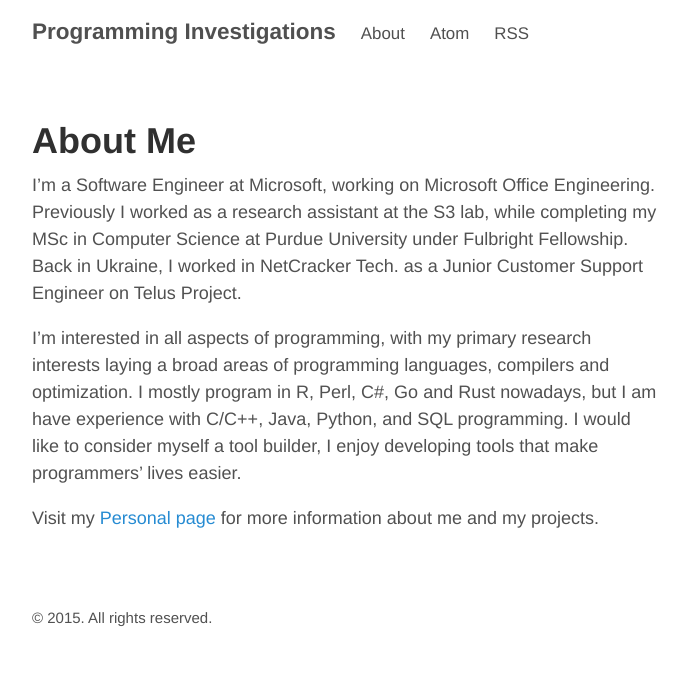
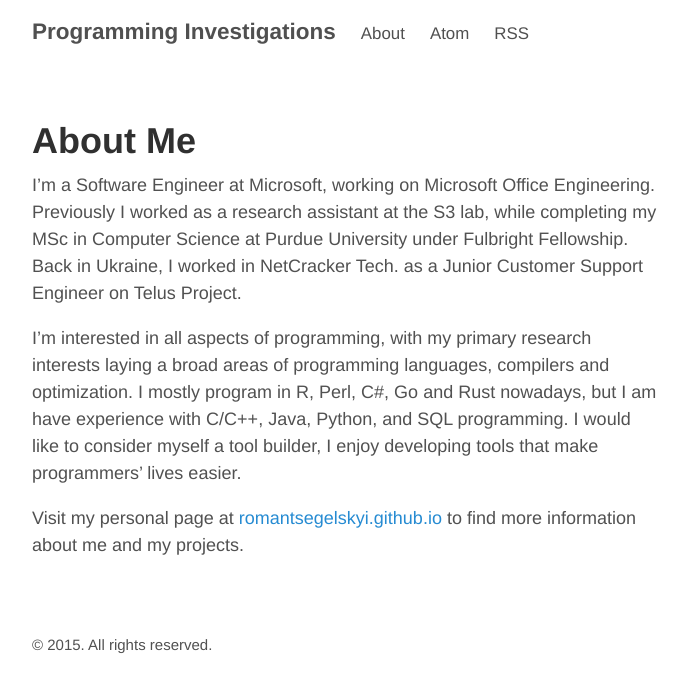
Before and after one commit to RomanTsegelskyi/blog, a Jekyll site: the page built from about.md, in a window 1280 px wide. Shown: the top 692 px of the page, without its empty margins (293-980 px from the left). Built offline with Jekyll 4.4.1, drawn with Linux system fonts in a browser that asks for light colours; Markdown is read by kramdown in place of the engine named in the settings.

Commit message:
Last about update

```diff
--- a/about.md
+++ b/about.md
@@ -9,4 +9,4 @@ I'm a Software Engineer at Microsoft, working on Microsoft Office Engineering. P
 I'm interested in all aspects of programming, with my primary research interests laying a broad areas of programming languages, compilers and optimization. I mostly program in R, Perl, C#, Go and Rust nowadays, but I am have experience with C/C++, Java, Python, and SQL programming. I would like to consider myself a tool builder, I enjoy developing tools that make programmers' lives easier.
 
 
-Visit my [Personal page](http://romantsegelskyi.github.io/) for more information about me and my projects.
+Visit my personal page at [romantsegelskyi.github.io](http://romantsegelskyi.github.io/) to find more information about me and my projects.
```
